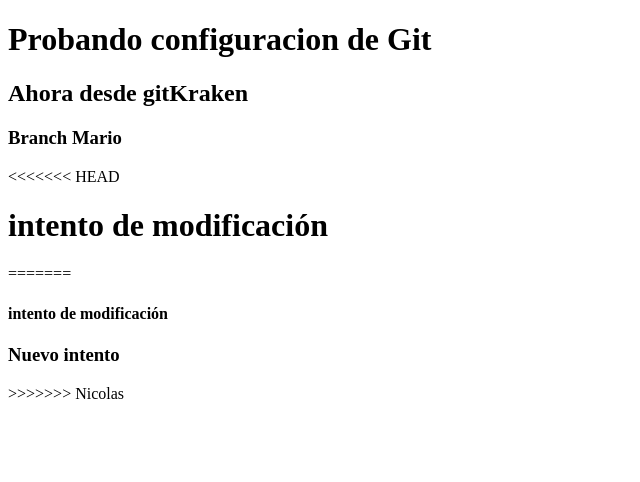
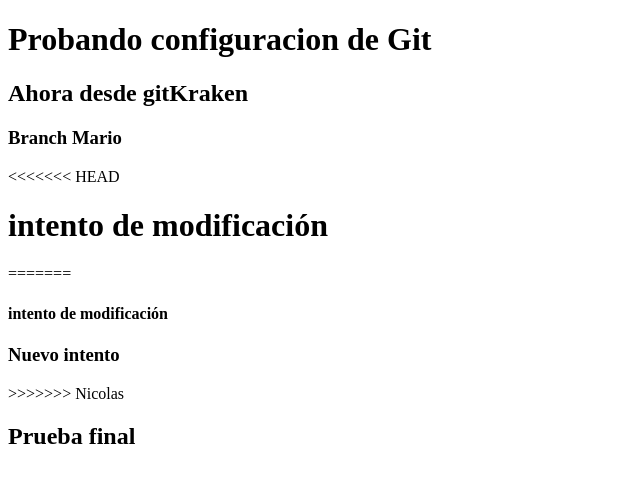
Before and after one commit to MarcoNicolas/prueba, a plain HTML site: page index.html in a window 1280 px wide. Shown: the whole page, without its empty margins (0-640 px from the left). Drawn offline with Linux system fonts and the light colour scheme.

Commit message:
Update index.html
modificación

```diff
--- a/index.html
+++ b/index.html
@@ -13,5 +13,7 @@
 	<h4>intento de modificación</h4>
 	<h3>Nuevo intento</h3>
 >>>>>>> Nicolas
+<h2>Prueba final</h2>
+
 </body>
 </html>
```
